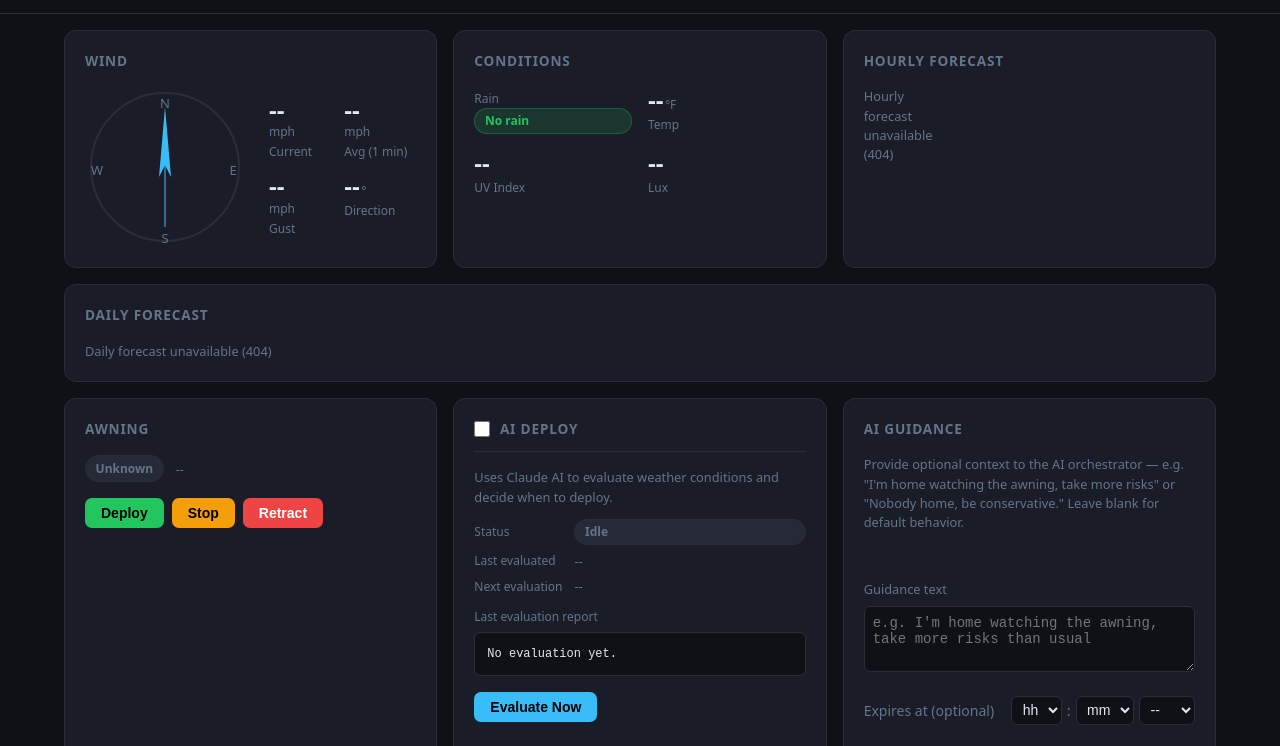
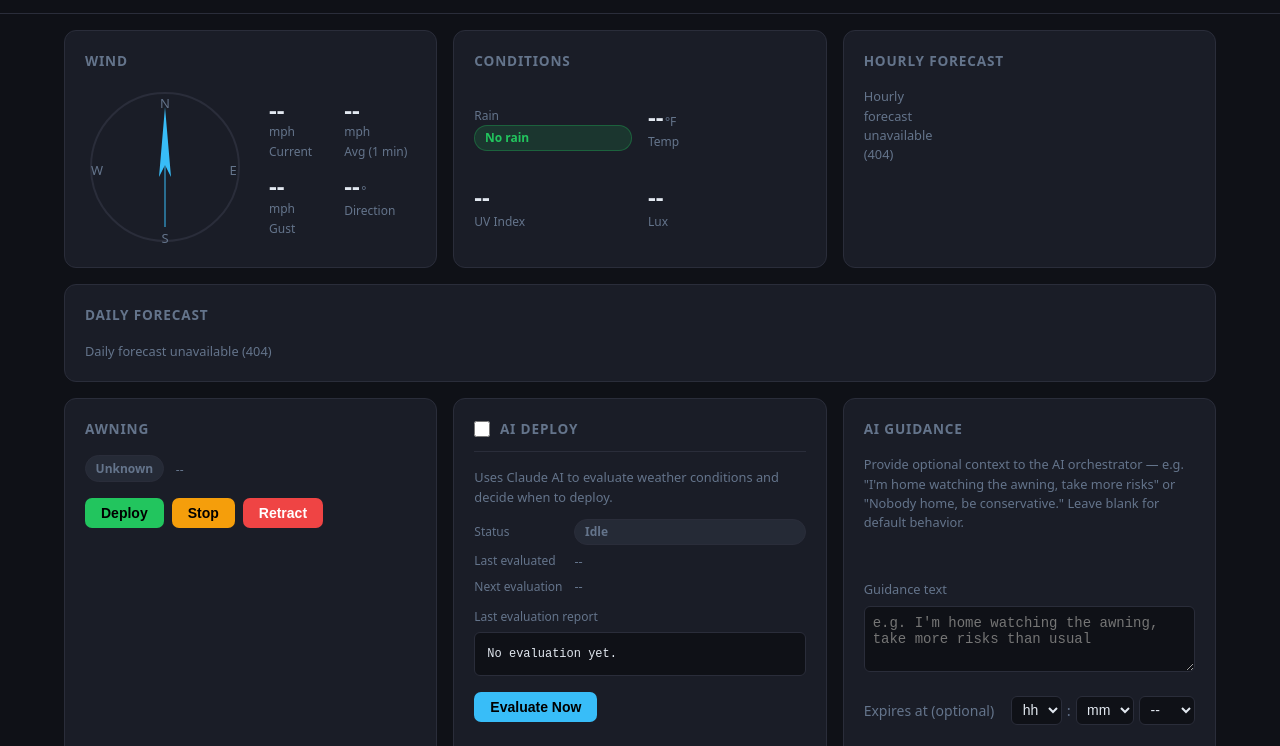
Before and after one commit to mcdomx/awning_protector, a plain HTML site: page static/index.html in a window 1280 px wide. Shown: the part 49-795 px from the top of the page. Drawn offline with Linux system fonts and the light colour scheme; no server answers.

Commit message:
feat: distribute CONDITIONS card stats evenly across full card height
Co-Authored-By: Claude Sonnet 4.6 <noreply@anthropic.com>

```diff
--- a/static/style.css
+++ b/static/style.css
@@ -74,10 +74,17 @@ main {
 .stat-inline { display: flex; align-items: baseline; gap: 0.1em; line-height: 1; }
 
 /* Conditions */
+#rain-card {
+  display: flex;
+  flex-direction: column;
+}
+
 .conditions-grid {
   display: grid;
   grid-template-columns: 1fr 1fr;
   gap: 1rem;
+  flex: 1;
+  align-content: space-evenly;
 }
 
 .forecast-updated { margin-bottom: 0.75rem; }
```
